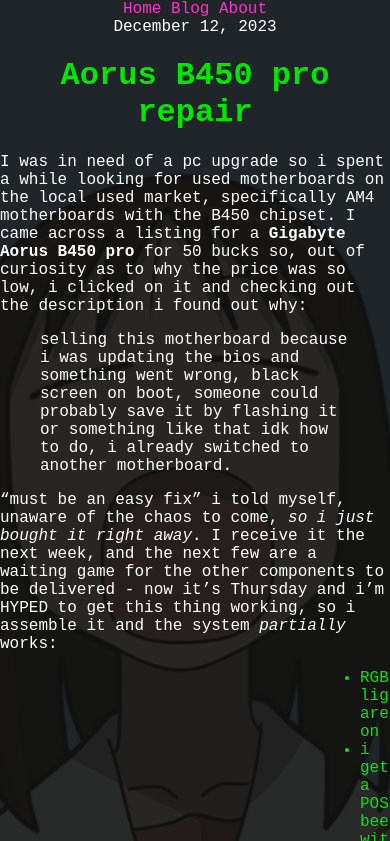
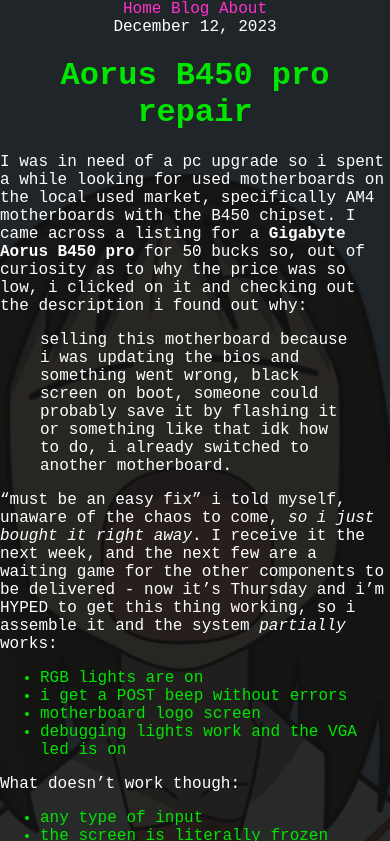
Before and after one commit to ambraglow/ambraglow.github.io, a Jekyll site: the page built from _posts/2023-12-12-aorusb450prorepair.md, in a window 390 px wide. Shown: the top 841 px of the page. Built offline with Jekyll 4.4.1, drawn with Linux system fonts in a browser that asks for light colours; some web fonts are replaced; grey boxes are pictures that could not be loaded.

Commit message:
Update style.scss

```diff
--- a/_sass/style.scss
+++ b/_sass/style.scss
@@ -141,7 +141,7 @@
   }
   .blog-post li {
   text-align:left;
-  margin:0rem 20rem;
+  margin:0rem 0rem;
   }
   p.summary {
   text-align:center
```
